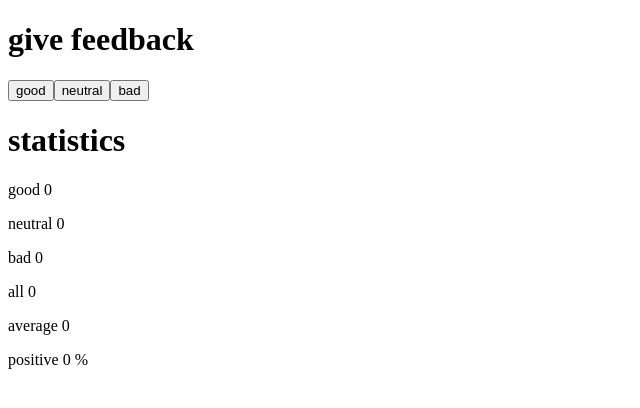
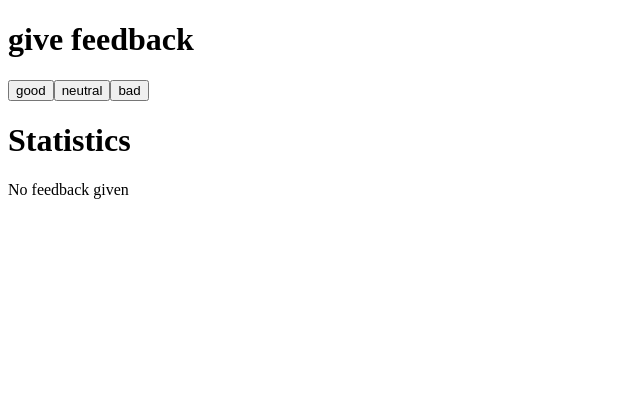
Before and after one commit to haido86/fullstackopen, a React (Create React App) app in the folder part1/unicafe/: page / in a window 1280 px wide. Shown: the top 408 px of the page, without its empty margins (0-640 px from the left). Built offline with nearby package versions, Linux system fonts and the light colour scheme.

Commit message:
1.9: unicafe step4

```diff
--- a/part1/unicafe/src/App.js
+++ b/part1/unicafe/src/App.js
@@ -7,23 +7,26 @@ const Statistics = (props) => {
   const all = good + neutral + bad;
   let average;
   let positive;
-  if (all === 0) {
-    average = 0;
-    positive = 0;
-  } else {
+  if (all !== 0) {
     average = (good * 1 + neutral * 0 + bad * -1) / all;
     positive = (good / all) * 100;
   }
 
   return (
     <div>
-      <h1>statistics</h1>
+      <h1>Statistics</h1>
+      {all === 0 ? (
+        <p>No feedback given</p>
+      ) : (
+        <>
           <p>good {good}</p>
           <p>neutral {neutral}</p>
           <p>bad {bad}</p>
           <p>all {all}</p>
           <p>average {average}</p>
           <p>positive {positive} %</p>
+        </>
+      )}
     </div>
   );
 };
@@ -42,7 +45,6 @@ function App() {
         <button onClick={() => setNeutral(neutral + 1)}>neutral</button>
         <button onClick={() => setBad(bad + 1)}>bad</button>
       </div>
-
       <Statistics good={good} neutral={neutral} bad={bad} />
     </div>
   );
```
Lines whose indentation alone changed are shown as unchanged.
